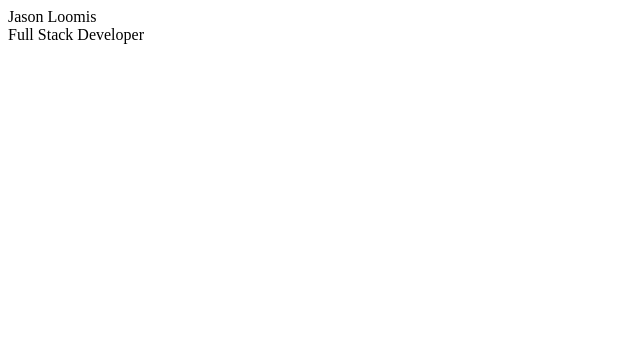
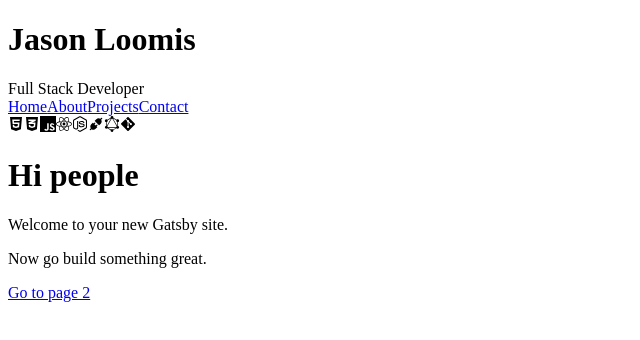
Before and after one commit to jrloom/portfolio, a Gatsby site: page / in a window 1280 px wide. Shown: the whole page, without its empty margins (0-640 px from the left). Built offline with nearby package versions, Linux system fonts and the light colour scheme; Gatsby itself is replaced by a stand-in of ours.

Commit message:
header finished - may need some more styling

```diff
--- a/src/components/header.js
+++ b/src/components/header.js
@@ -1,13 +1,39 @@
 import React from 'react'
+import { Link } from 'gatsby'
 import { Col, Container, Row } from 'react-bootstrap'
 
-const Header = ({ author, title }) => (
-  <header>
-    <Container fluid>
-      <Row noGutters>{author}</Row>
-      <Row noGutters>{title}</Row>
+import NavBar from './navbar'
+import { TechIcons } from './icons'
+
+const Header = ({ author, title, links }) => {
+  return (
+    <Container as='header' className='mb-5'>
+      <Row
+        noGutters
+        className='d-flex flex-wrap align-items-center justify-content-center mb-5 p-3'
+      >
+        <Col
+          xs={6}
+          lg={4}
+          className='d-flex flex-column align-items-center header-btm-margin'
+        >
+          <Row as='h1' noGutters className='text-nowrap'>
+            {author}
+          </Row>
+          <Row noGutters className='text-nowrap'>
+            {title}
+          </Row>
+        </Col>
+        <Col xs={12} lg={8} as='nav' className='d-flex justify-content-around'>
+          <NavBar links={links} />
+        </Col>
+      </Row>
+      <Row className='w-50 mx-auto pt-2 pb-2 border-top border-bottom '>
+        <Col className='d-flex justify-content-around'>
+          <TechIcons />
+        </Col>
+      </Row>
     </Container>
-  </header>
-)
-
+  )
+}
 export default Header
--- a/src/components/layout.js
+++ b/src/components/layout.js
@@ -1,13 +1,13 @@
 import React from 'react'
 import { graphql, useStaticQuery } from 'gatsby'
-import { Col, Container, Row, Button } from 'react-bootstrap'
+import { Row } from 'react-bootstrap'
 
 import Header from './header'
 
 const Layout = ({ children }) => {
   const {
     site: {
-      siteMetadata: { author, title },
+      siteMetadata: { author, title, links },
     },
   } = useStaticQuery(graphql`
     query SiteTitleQuery {
@@ -15,17 +15,24 @@ const Layout = ({ children }) => {
         siteMetadata {
           author
           title
+          links {
+            home
+            about
+            projects
+            contact
+          }
         }
       }
     }
   `)
 
   return (
-    <Container fluid>
+    <>
       <Row noGutters>
-        <Header author={author} title={title} />
+        <Header author={author} title={title} links={links} />
       </Row>
-    </Container>
+      <Row as='main'>{children}</Row>
+    </>
   )
 }
 
--- /dev/null
+++ b/src/styles/_header.scss
@@ -0,0 +1,5 @@
+@media only screen and (max-width: 991px) {
+  .header-btm-margin {
+    margin-bottom: 3rem;
+  }
+}
--- a/src/styles/main.scss
+++ b/src/styles/main.scss
@@ -1,4 +1,5 @@
 @import '../../node_modules/bootstrap/scss/bootstrap.scss';
 @import 'variables';
 @import 'layout';
+@import 'header';
 @import 'navbar';
```
